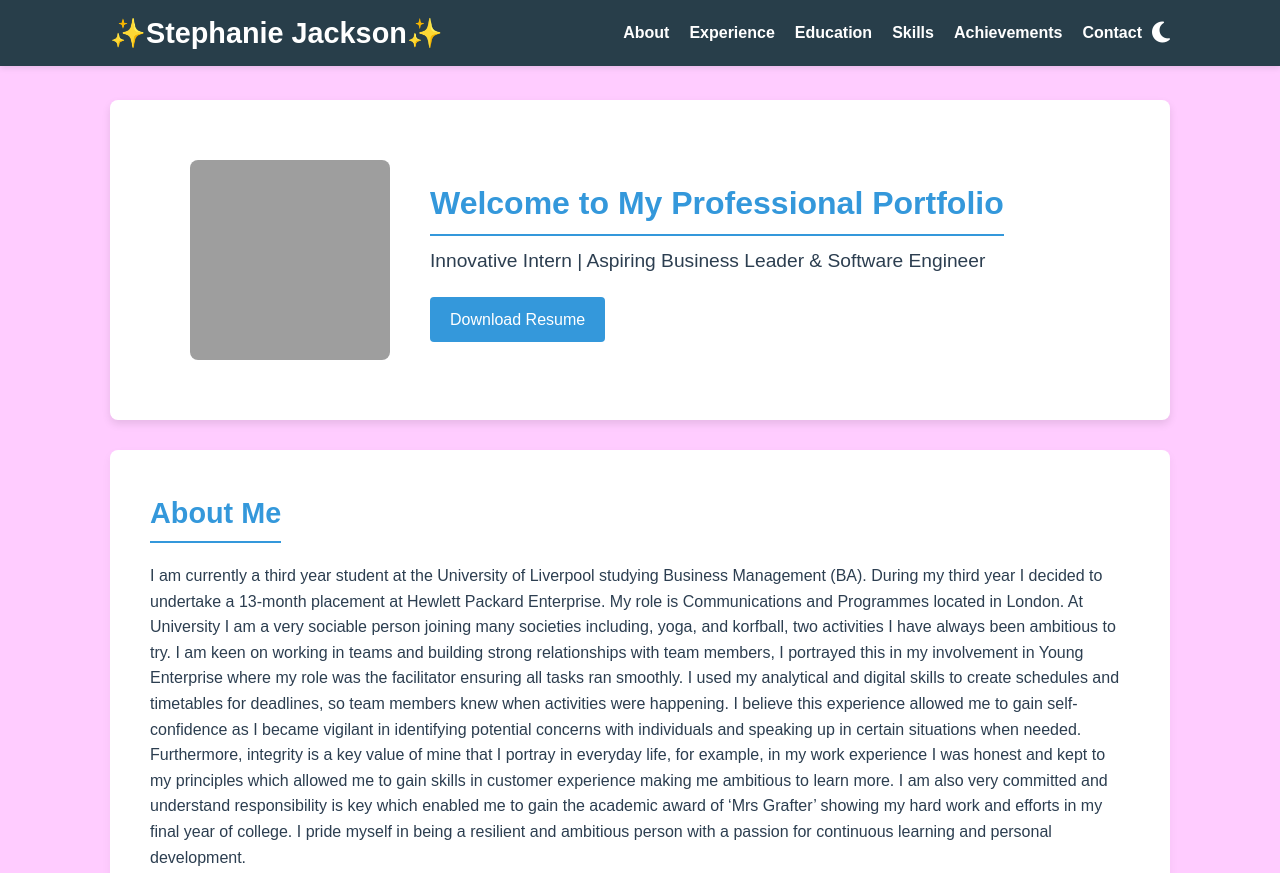
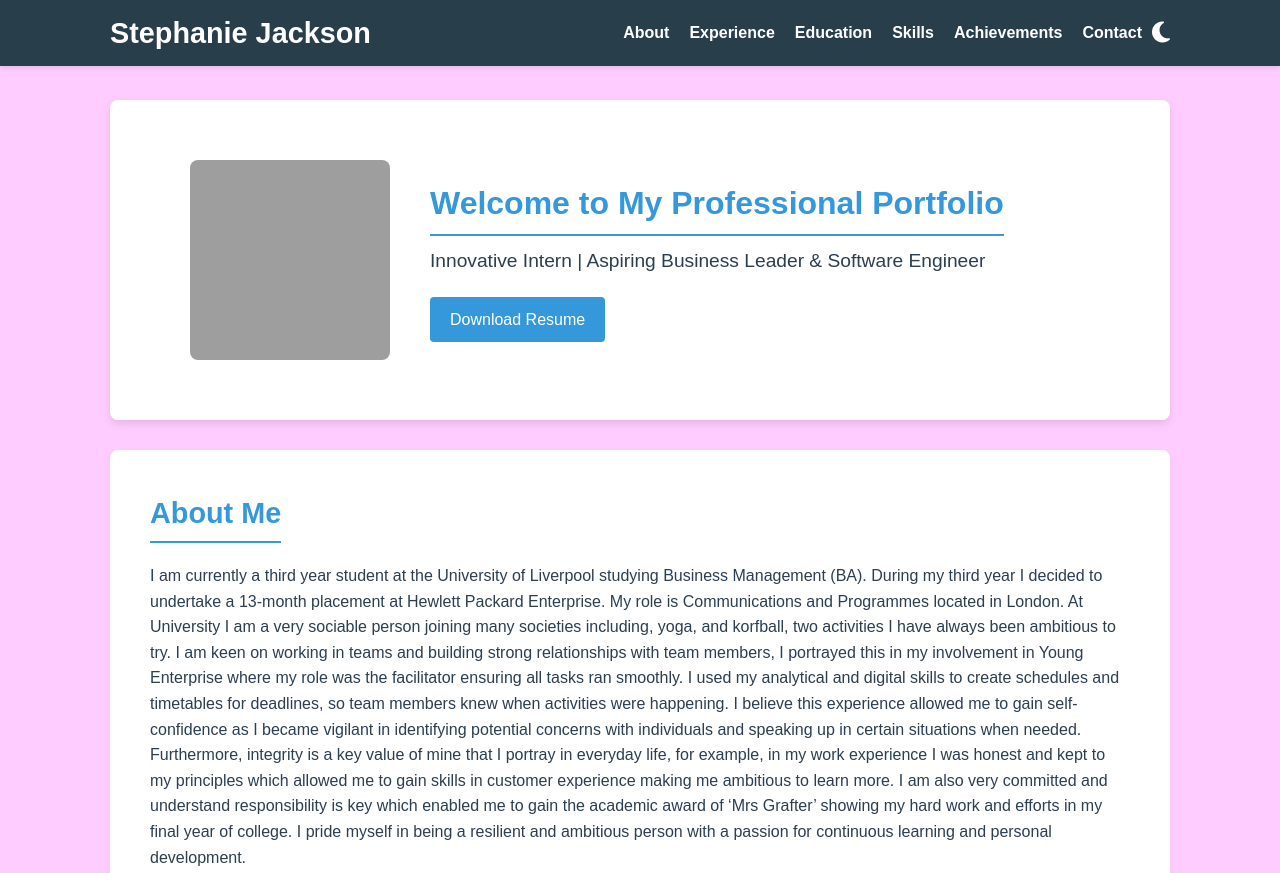
Before and after one commit to stephaniejackson48/stephaniejackson48.github.io, a plain HTML site: page index.html in a window 1280 px wide. Shown: the top 873 px of the page. Drawn offline with nearby package versions, Linux system fonts and the light colour scheme; grey boxes are pictures that could not be loaded; a script that the page names is missing.

Commit message:
got rid of emojis

```diff
--- a/index.html
+++ b/index.html
@@ -20,7 +20,7 @@
    <header>
       <div class="header-container">
          <div class="header-left">
-            <h1>&#10024Stephanie Jackson&#10024</h1>
+            <h1>Stephanie Jackson</h1>
          </div>
          <div class="header-right">
             <button class="menu-toggle" id="menu-toggle">
```
